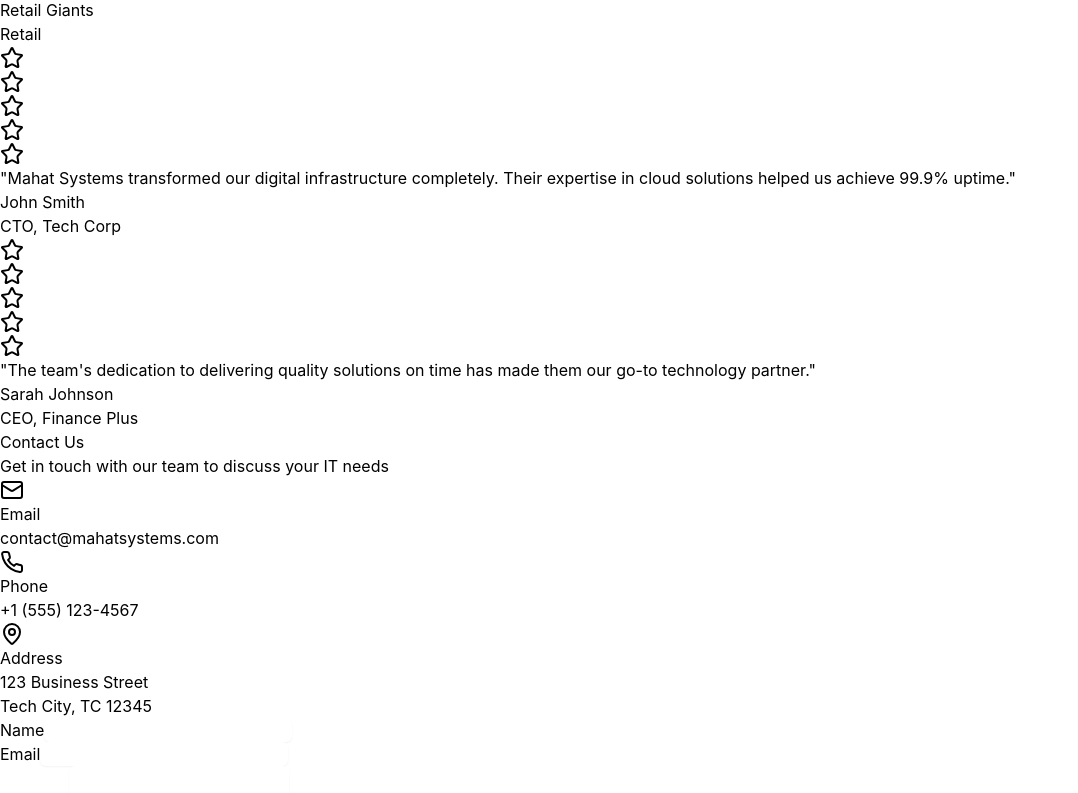
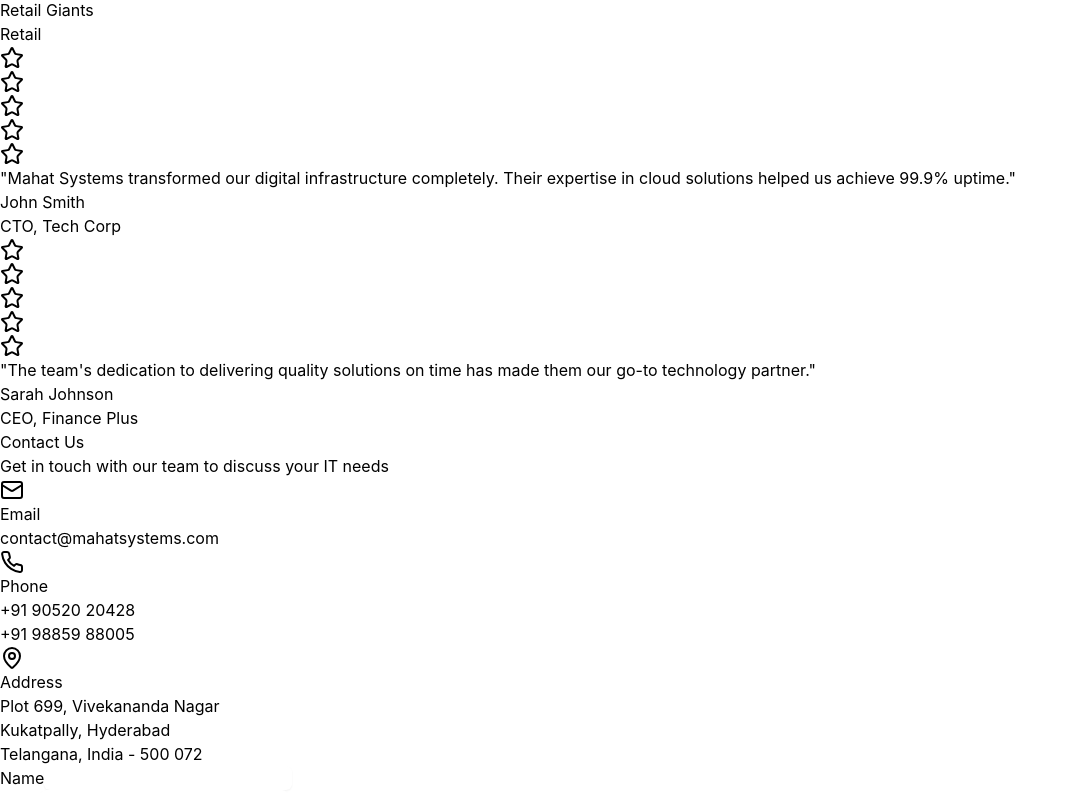
Before and after one commit to Cyber-Bulls/MahatSystems-Website, a React (Vite) app: page / in a window 1280 px wide. Shown: the part 2000-2793 px from the top of the page, without its empty margins (0-1078 px from the left). Built offline with nearby package versions, Linux system fonts and the light colour scheme.

Commit message:
Latest updates
Latest updates

```diff
--- a/src/components/Contact.tsx
+++ b/src/components/Contact.tsx
@@ -25,7 +25,7 @@ export default function Contact() {
               <Phone className="w-6 h-6 text-black" />
               <div>
                 <h3 className="text-lg font-medium">Phone</h3>
-                <p className="text-gray-600">+1 (555) 123-4567</p>
+                <p className="text-gray-600">+91 90520 20428<br/>+91 98859 88005</p>
               </div>
             </div>
 
@@ -33,7 +33,11 @@ export default function Contact() {
               <MapPin className="w-6 h-6 text-black" />
               <div>
                 <h3 className="text-lg font-medium">Address</h3>
-                <p className="text-gray-600">123 Business Street<br />Tech City, TC 12345</p>
+                <p className="text-gray-600">
+                  Plot 699, Vivekananda Nagar<br/>
+                  Kukatpally, Hyderabad<br/>
+                  Telangana, India - 500 072
+                </p>
               </div>
             </div>
           </div>
--- a/src/components/Footer.tsx
+++ b/src/components/Footer.tsx
@@ -1,9 +1,8 @@
-import { Facebook, Twitter, Linkedin, Instagram, Mail, Phone } from 'lucide-react'
+import { Facebook, Twitter, Linkedin, Mail, Phone, MessageCircle } from 'lucide-react'
 
 export default function Footer() {
   const menuItems = [
     { href: "#home", label: "Home" },
-    { href: "#about", label: "About" },
     { href: "#services", label: "Services" },
     { href: "#solutions", label: "Solutions" },
     { href: "#contact", label: "Contact" }
@@ -23,7 +22,7 @@ export default function Footer() {
               <a href="#" className="hover:text-gray-300"><Facebook className="w-5 h-5" /></a>
               <a href="#" className="hover:text-gray-300"><Twitter className="w-5 h-5" /></a>
               <a href="#" className="hover:text-gray-300"><Linkedin className="w-5 h-5" /></a>
-              <a href="#" className="hover:text-gray-300"><Instagram className="w-5 h-5" /></a>
+              <a href="https://wa.me/919052020428" className="hover:text-gray-300"><MessageCircle className="w-5 h-5" /></a>
             </div>
           </div>
 
@@ -60,9 +59,12 @@ export default function Footer() {
                 <Mail className="w-5 h-5 mr-2" />
                 <span className="text-gray-300">contact@mahatsystems.com</span>
               </div>
-              <div className="flex items-center">
+              <div className="flex items-start">
                 <Phone className="w-5 h-5 mr-2" />
-                <span className="text-gray-300">+1 (555) 123-4567</span>
+                <div>
+                  <span className="text-gray-300">+91 90520 20428</span><br/>
+                  <span className="text-gray-300">+91 98859 88005</span>
+                </div>
               </div>
             </div>
           </div>
--- a/src/components/Navbar.tsx
+++ b/src/components/Navbar.tsx
@@ -6,7 +6,6 @@ export default function Navbar() {
 
   const menuItems = [
     { href: "#home", label: "Home" },
-    { href: "#about", label: "About" },
     { href: "#services", label: "Services" },
     { href: "#solutions", label: "Solutions" },
     { href: "#contact", label: "Contact" }
```
Also changed, not shown: 1 other file (tests, documents, lock files or other folders).
